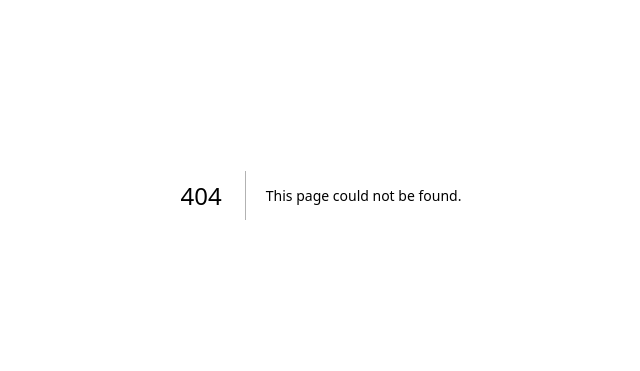
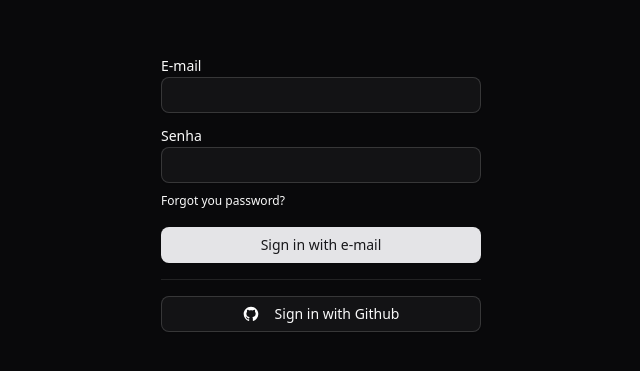
Before and after one commit to alfiadoDev/next-saas-rbac, a Next.js app in the folder apps/web/: page /auth/sign-in in a window 1280 px wide. Before the commit this address had no page. Shown: the part 205-576 px from the top of the page, without its empty margins (319-959 px from the left). Built offline with nearby package versions, Linux system fonts and the light colour scheme.

Commit message:
authentication page

```diff
--- /dev/null
+++ b/apps/web/src/app/auth/layout.tsx
@@ -0,0 +1,11 @@
+export default function AuthLayout({
+  children,
+}: Readonly<{
+  children: React.ReactNode
+}>) {
+  return (
+    <div className="flex min-h-screen flex-col items-center justify-center px-4">
+      <div className="w-full max-w-xs">{children}</div>
+    </div>
+  )
+}
--- /dev/null
+++ b/apps/web/src/app/auth/sign-in/page.tsx
@@ -0,0 +1,40 @@
+import Image from 'next/image'
+import Link from 'next/link'
+
+import githubIcon from '@/assets/github-icon.svg'
+import { Button } from '@/components/ui/button'
+import { Input } from '@/components/ui/input'
+import { Label } from '@/components/ui/label'
+import { Separator } from '@/components/ui/separator'
+
+export default function SignInPage() {
+  return (
+    <form className="space-y-4">
+      <div className="space-y-1">
+        <Label htmlFor="email">E-mail</Label>
+        <Input name="email" type="email" id="email" />
+      </div>
+
+      <div className="space-y-1">
+        <Label htmlFor="password">Senha</Label>
+        <Input name="password" type="password" id="password" />
+
+        <Link
+          href="/auth/forgot-password"
+          className="text-foreground text-xs font-medium hover:underline"
+        >
+          Forgot you password?
+        </Link>
+      </div>
+
+      <Button className="w-full">Sign in with e-mail</Button>
+
+      <Separator />
+
+      <Button variant="outline" className="w-full">
+        <Image src={githubIcon} alt="" className="mr-2 size-4 dark:invert" />
+        Sign in with Github
+      </Button>
+    </form>
+  )
+}
```
Also changed, not shown: apps/web/src/assets/github-icon.svg (added).
